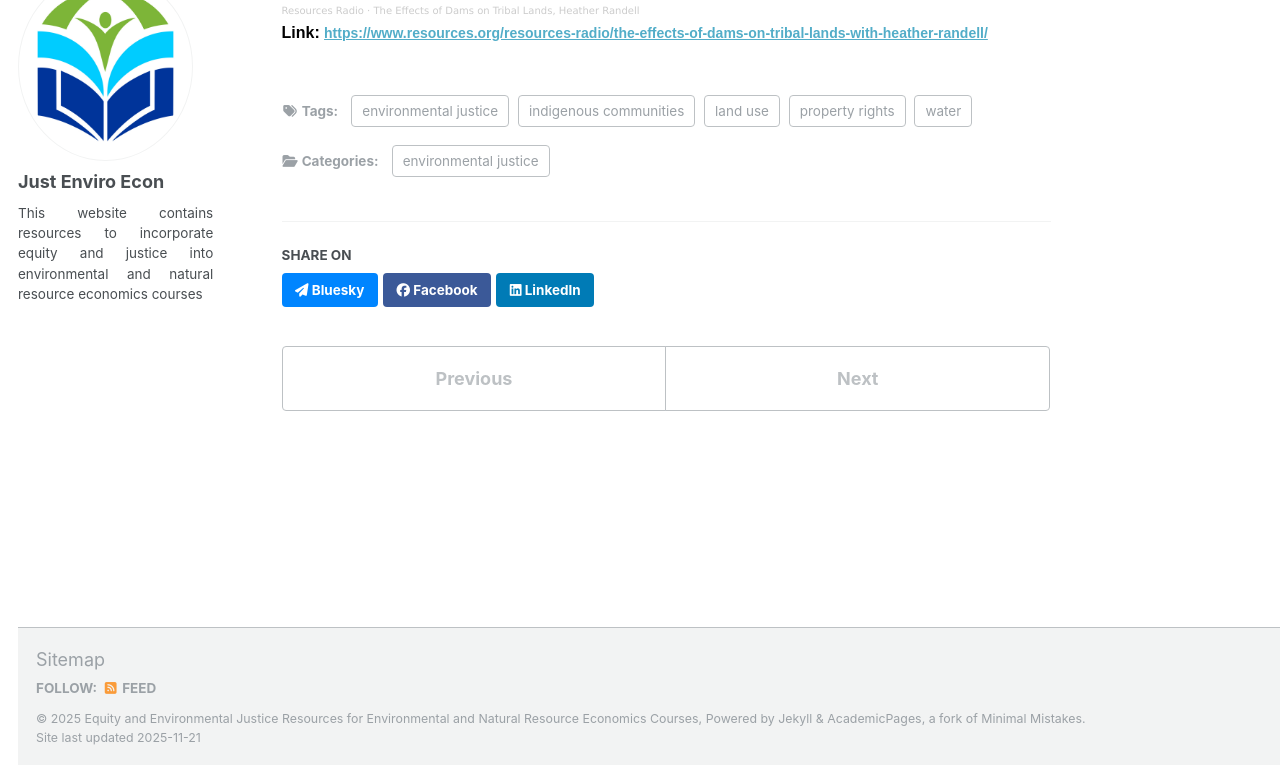
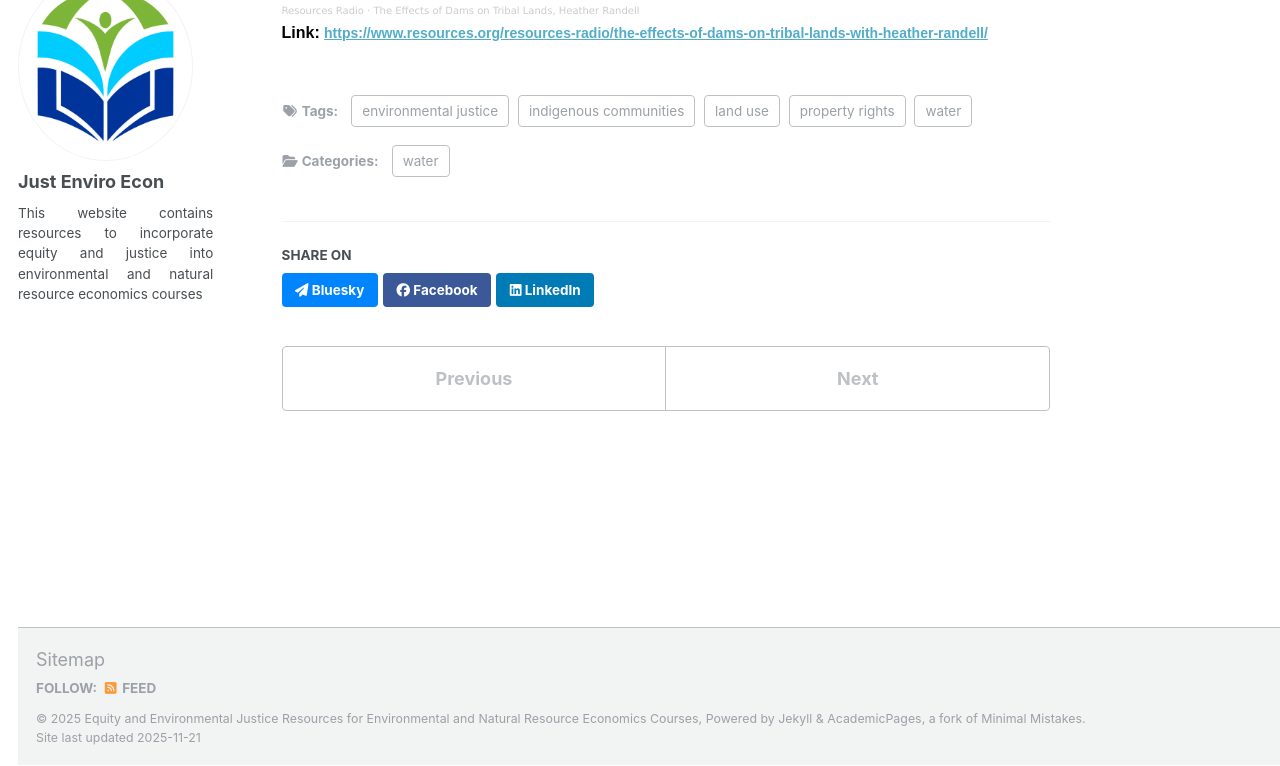
Before and after one commit to just-enviro-econ/just-enviro-econ.github.io, a Jekyll site: the page built from _media/2024-02-20-dams-tribal-lands.md, in a window 1280 px wide and 900 px high, scrolled down 639 px, cut to the strip 134-900 px from the top of the window. Built offline with Jekyll 4.4.1, drawn with Linux system fonts in a browser that asks for light colours.

Commit message:
Update 2024-02-20-dams-tribal-lands.md

```diff
--- a/_media/2024-02-20-dams-tribal-lands.md
+++ b/_media/2024-02-20-dams-tribal-lands.md
@@ -8,7 +8,7 @@ tags:
   - water
   - land use
   - environmental justice
-category: "environmental justice"
+category: "water"
 type: "podcast"
 publisher: "Resource Radio"
 paperurl: 'https://www.resources.org/resources-radio/the-effects-of-dams-on-tribal-lands-with-heather-randell/'
```
